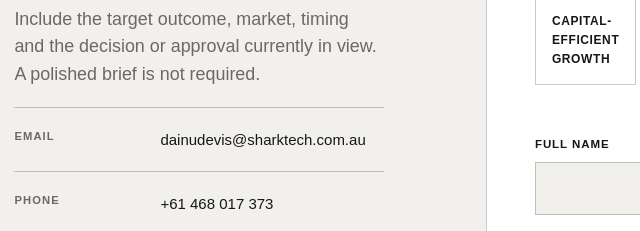
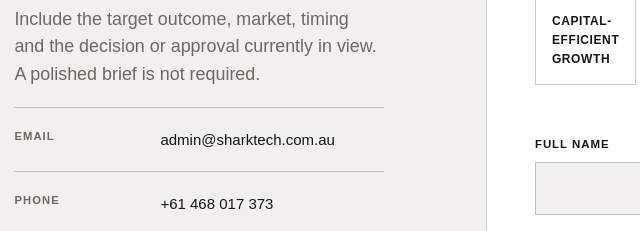
Before and after one commit to avan-sktech/divine, an Astro site in the folder app/: page /contact in a window 1280 px wide. Shown: the part 1360-1591 px from the top of the page, 24-664 px from the left. Built offline with nearby package versions, Linux system fonts and the light colour scheme; Astro itself is replaced by a stand-in of ours.

Commit message:
Rename the housing vertical to Construction and switch the contact address
"Sustainable and 3D homes" becomes "Construction" across the sector list, the
industries page and the supporting prose.

The anchor moves with it, from #sustainable-homes to #construction. A fragment never
reaches the server so it cannot be 301'd like a path, and an empty anchor element is
not an option either -- every child of .industry-feature becomes a grid item and a
third one breaks its two-column layout. The retired fragment is therefore remapped
on arrival, and /contact?type=sustainable-homes keeps working alongside the new key.

Contact address is now admin@sharktech.com.au. It resolves through site.email, so
the footer, contact page, privacy, terms and the organisation schema all follow from
the one change -- 113 occurrences in the build, no stale address left.

Co-Authored-By: Claude Opus 5 <noreply@anthropic.com>

```diff
--- a/app/src/data/site.ts
+++ b/app/src/data/site.ts
@@ -2,7 +2,7 @@ export const site = {
   name: 'DivineLab Worx',
   legalName: 'DivineLab Worx, a division of Sharktech Global',
   url: 'https://divinelabworx.com',
-  email: 'dainudevis@sharktech.com.au',
+  email: 'admin@sharktech.com.au',
   phoneDisplay: '+61 468 017 373',
   phone: '+61468017373',
   address: 'Level 1, 244 Macquarie Street, Liverpool NSW 2170',
@@ -102,10 +102,10 @@ export const sectors = [
     code: 'MFG',
   },
   {
-    title: 'Sustainable and 3D homes',
+    title: 'Construction',
     description:
       'Align approvals, build systems, pilots, buyer confidence and repeatable delivery for modern construction.',
-    href: '/industries#sustainable-homes',
+    href: '/industries#construction',
     code: 'BLD',
   },
   {
--- a/app/src/pages/contact.astro
+++ b/app/src/pages/contact.astro
@@ -131,6 +131,8 @@ const description =
       infrastructure: 'Critical infrastructure',
       retail: 'Go-to-market strategy and market entry',
       manufacturing: 'Go-to-market strategy and market entry',
+      construction: 'Product and construction commercialisation',
+      // retired key: /contact?type=sustainable-homes links are still in the wild
       'sustainable-homes': 'Product and construction commercialisation',
     };
     if (requestedType && typeMap[requestedType]) {
```
